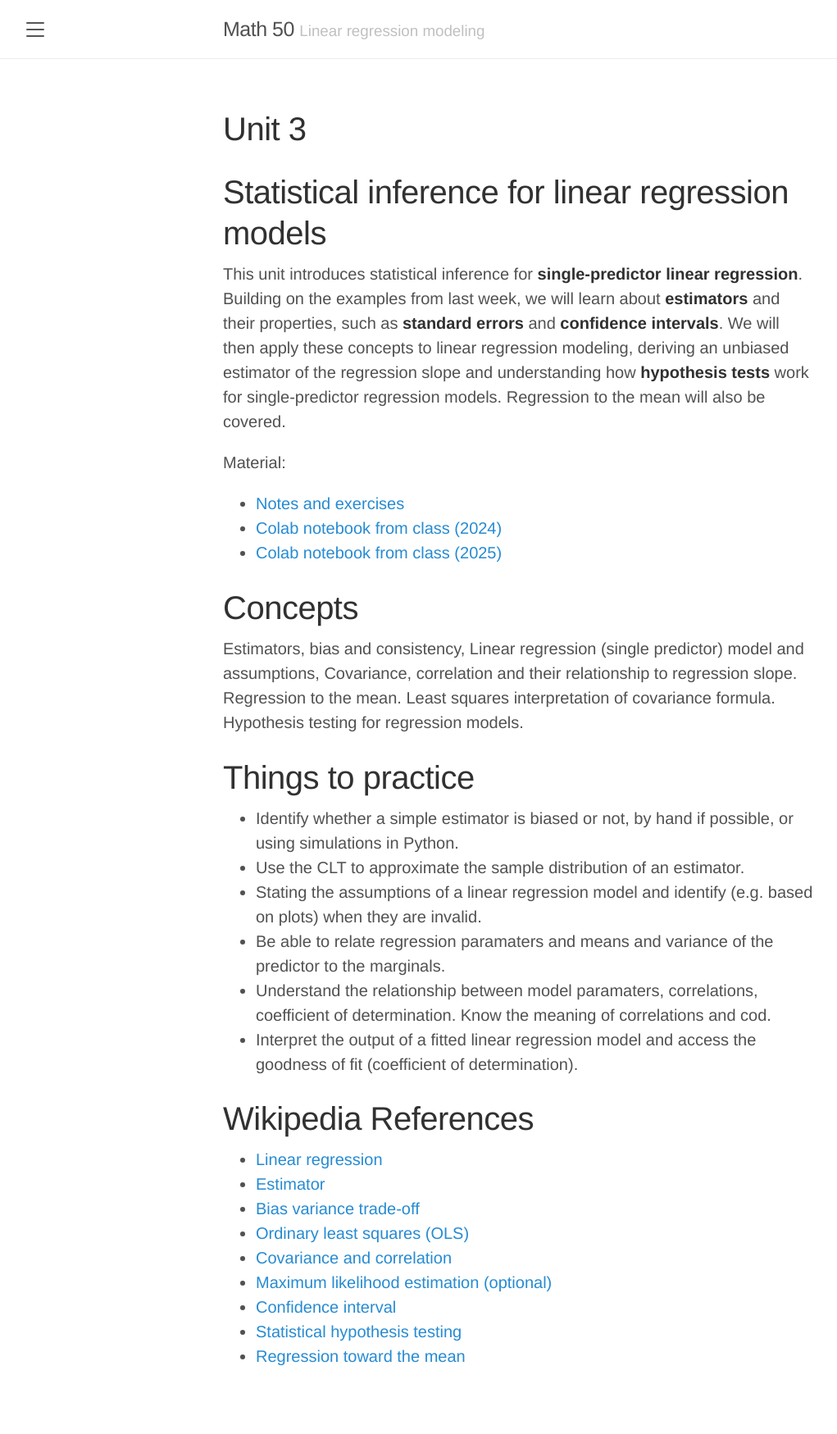
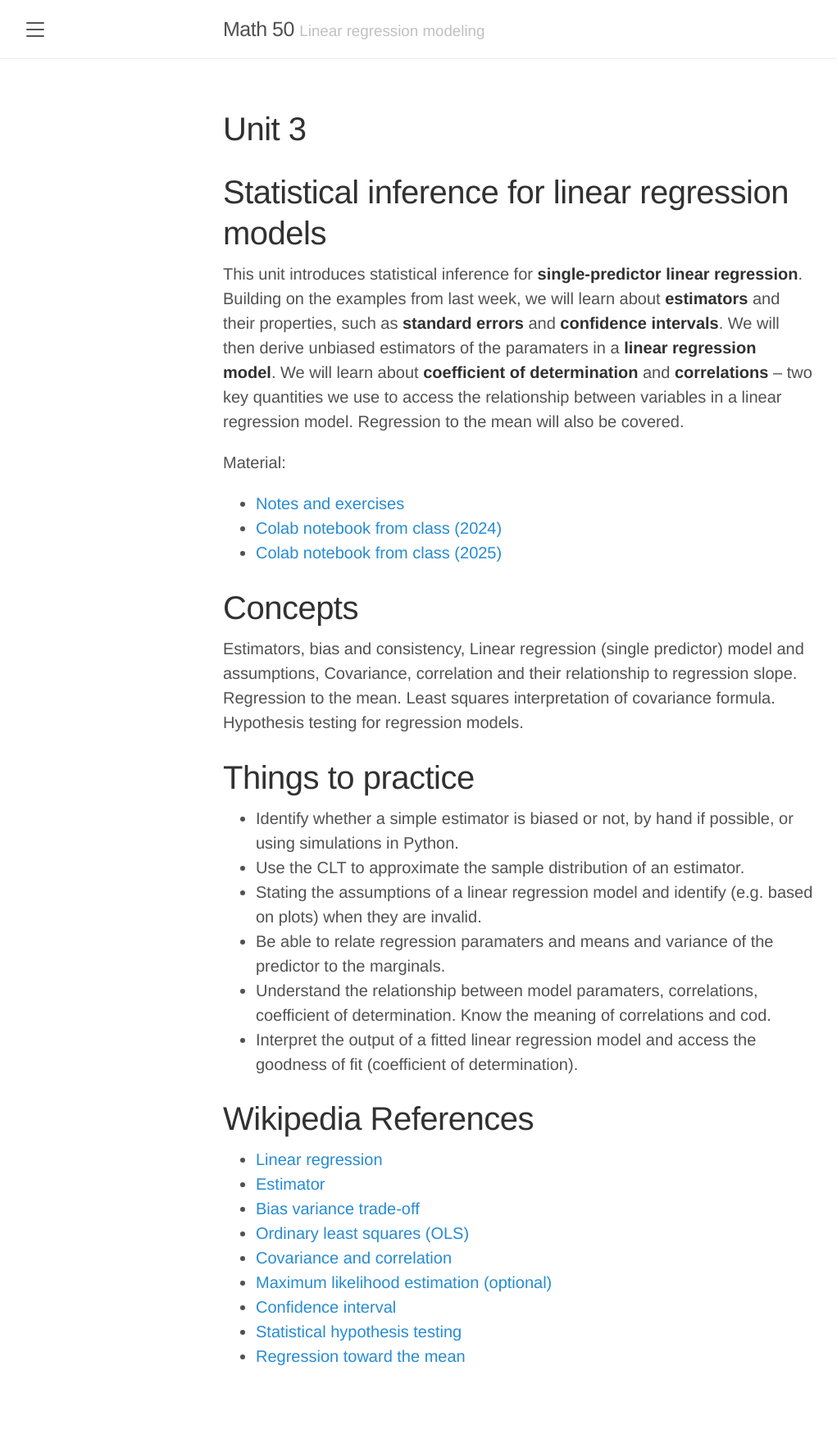
Before and after one commit to elevien/math50_2025, a Jekyll site: the page built from unit3.md, in a window 1280 px wide. Shown: the whole page at 82% size, without its empty margins (8-1029 px from the left). Built offline with Jekyll 4.4.1, drawn with Linux system fonts in a browser that asks for light colours.

Commit message:
updates to unit3

```diff
--- a/unit3.md
+++ b/unit3.md
@@ -9,7 +9,7 @@ bibliography:
 # Statistical inference for linear regression models
 
 
-This unit introduces statistical inference for **single‑predictor linear regression**. Building on the examples from last week, we will learn about **estimators** and their properties, such as **standard errors** and **confidence intervals**. We will then apply these concepts to linear regression modeling, deriving an unbiased estimator of the regression slope and understanding how **hypothesis tests** work for single-predictor regression models. Regression to the mean will also be covered.
+This unit introduces statistical inference for **single‑predictor linear regression**. Building on the examples from last week, we will learn about **estimators** and their properties, such as **standard errors** and **confidence intervals**. We will then derive unbiased estimators of the paramaters in a **linear regression model**. We will learn about **coefficient of determination** and **correlations** -- two key quantities we use to access the relationship between variables in a linear regression model. Regression to the mean will also be covered.
 
 Material:
 - [Notes and exercises](/public/latex_notes/unit3/unit3.pdf)
```
Also changed, not shown: 8 other files.
